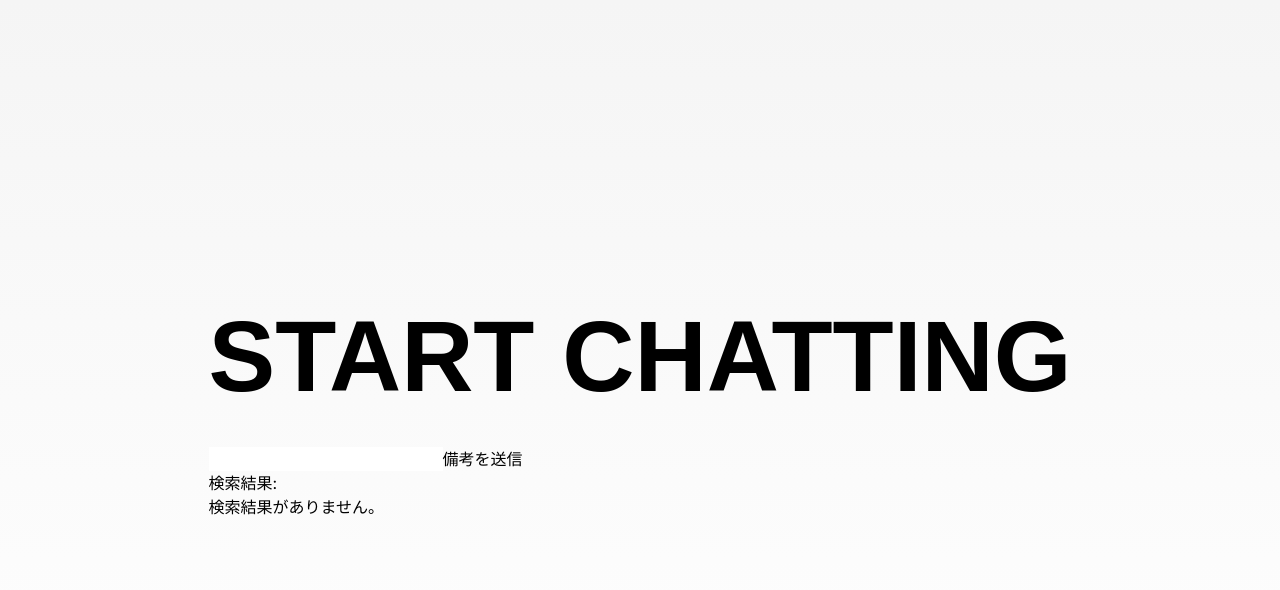
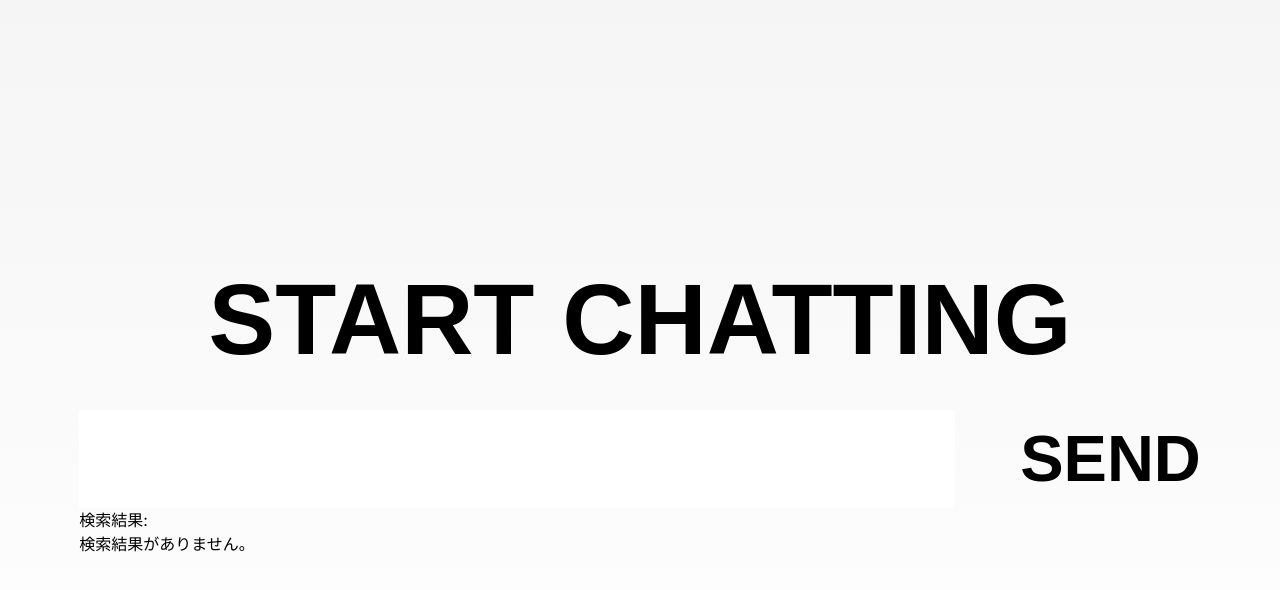
Before and after one commit to yuto-alt/applicato, a Next.js app in the folder applicato/: page / in a window 1280 px wide. Both pictures are taken after typing "Sample", "Sample", "Sample", "Sample", "Sample" into the empty fields and a click on the button "SEND". Shown: the top 590 px of the page. Built offline with nearby package versions, Linux system fonts and the light colour scheme.

Commit message:
デザインぼちぼち進んだ

```diff
--- a/applicato/app/chat/chat.jsx
+++ b/applicato/app/chat/chat.jsx
@@ -160,12 +160,10 @@ export const Chat = () => {
             ))}
           </div>
           <div>
-            <input
-              value={userText}
-              type="text"
-              onChange={(event) => setUserText(event.target.value)}
-            />
-            <button onClick={handleClick}>備考を送信</button>
+            <div className='send'>
+              <input value={userText} type="text" onChange={(event) => setUserText(event.target.value)} />
+              <button onClick={handleClick}>　SEND</button>
+            </div>
           </div>
           <SearchResults searchResults={searchResults} />
         </div>
```
